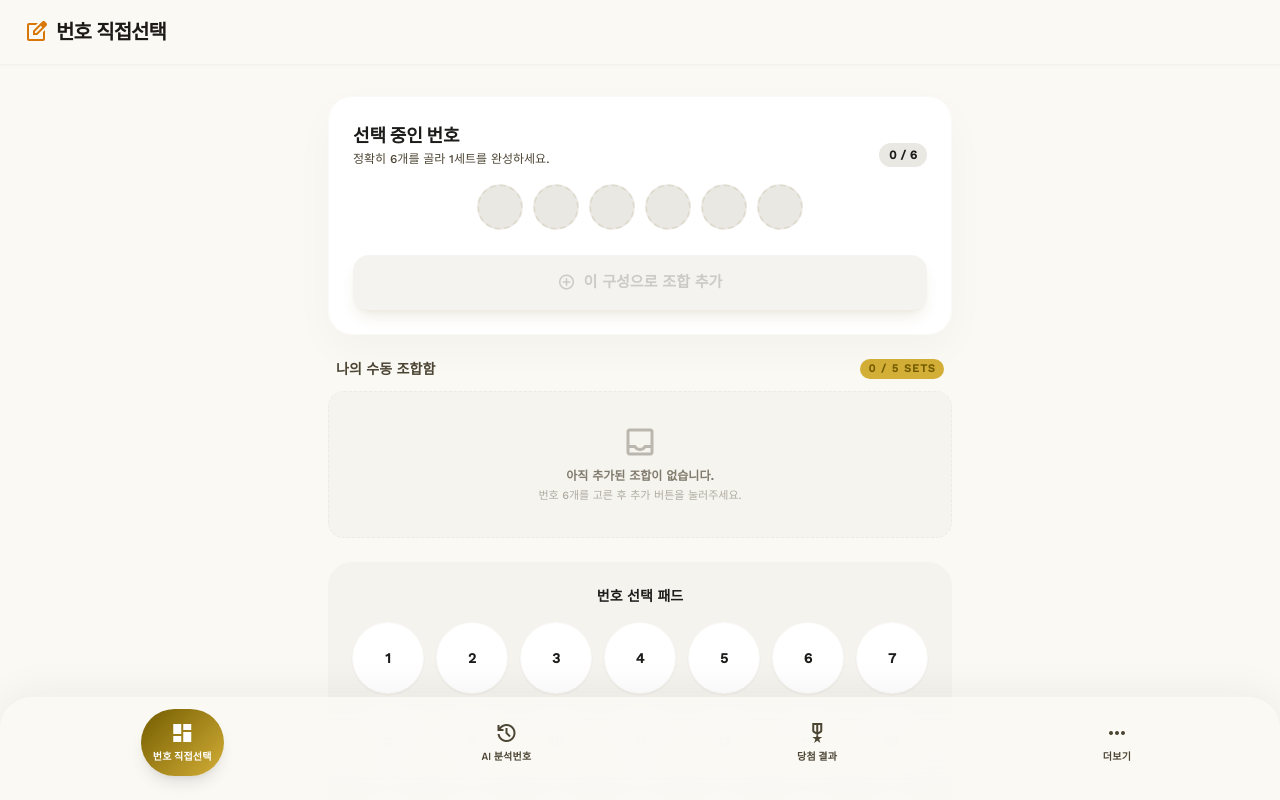
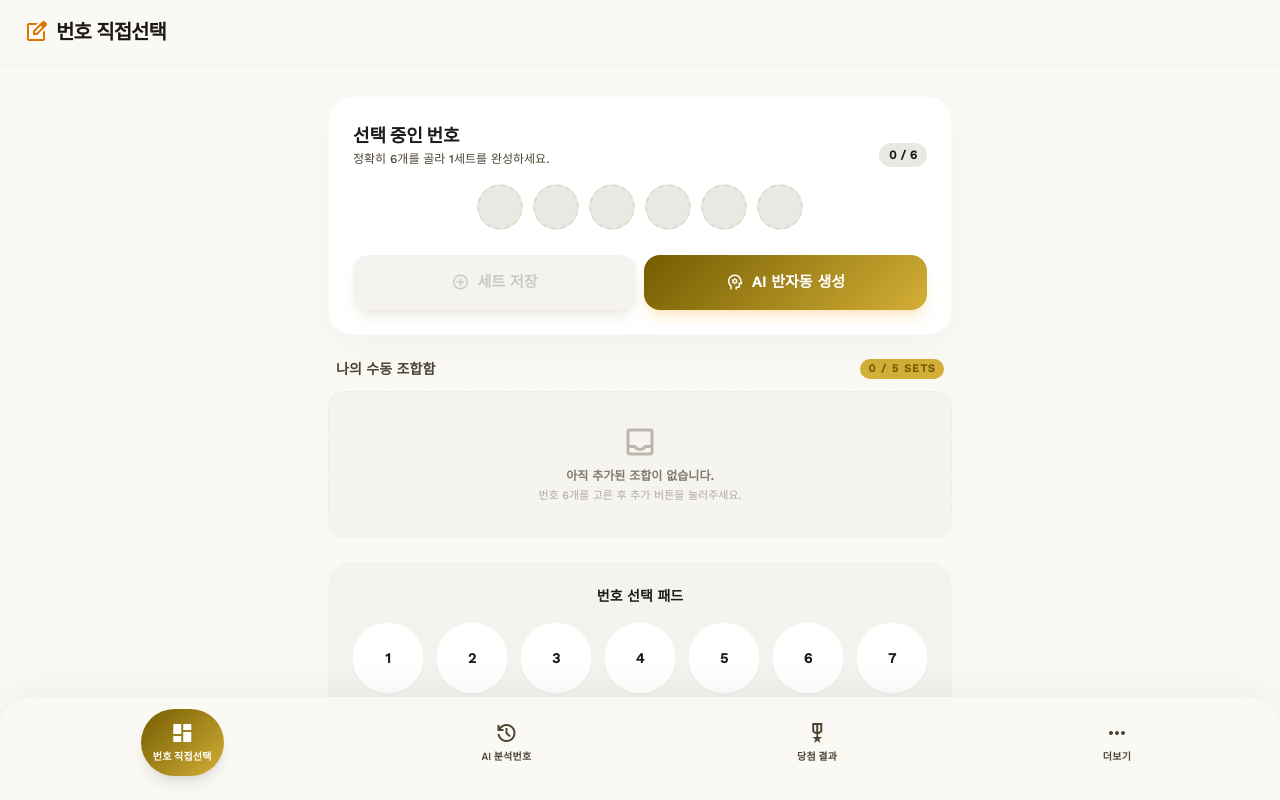
Before and after one commit to dongil-tak/luckywin, a React (Vite) app in the folder frontend/: page /dashboard in a window 1280 px wide. Shown: the top 800 px of the page. Built offline with nearby package versions, Linux system fonts and the light colour scheme.

Commit message:
feat: add semi-auto generation to manual dashboard and inline save navigation

```diff
--- a/frontend/src/pages/dashboard/Dashboard.tsx
+++ b/frontend/src/pages/dashboard/Dashboard.tsx
@@ -32,6 +32,25 @@ export default function Dashboard() {
       setSavedSets([...savedSets, currentSelection]);
       setCurrentSelection([]);
     }
+  };
+
+  const handleSemiAuto = () => {
+    if (savedSets.length >= 5) return;
+    if (currentSelection.length >= 6) return;
+
+    const available = Array.from({ length: 45 }).map((_, i) => i + 1).filter(n => !currentSelection.includes(n));
+    const toPick = 6 - currentSelection.length;
+
+    const picked = [];
+    for (let i = 0; i < toPick; i++) {
+        const randIndex = Math.floor(Math.random() * available.length);
+        picked.push(available[randIndex]);
+        available.splice(randIndex, 1);
+    }
+
+    const finalSet = [...currentSelection, ...picked].sort((a, b) => a - b);
+    setSavedSets([...savedSets, finalSet]);
+    setCurrentSelection([]);
   };
 
   const handleDeleteSet = (index: number) => {
@@ -93,14 +112,24 @@ export default function Dashboard() {
             })}
           </div>
 
+          <div className="flex gap-2">
             <button
               onClick={handleAddSet}
               disabled={currentSelection.length !== 6 || savedSets.length >= 5}
-            className="w-full py-4 rounded-2xl font-bold text-[15px] flex items-center justify-center gap-2 transition-all active:scale-95 disabled:opacity-50 disabled:bg-surface-container-high disabled:text-on-surface-variant/50 bg-primary text-white shadow-lg shadow-primary/20 pointer-events-auto"
+              className="flex-1 py-4 rounded-2xl font-bold text-[15px] flex items-center justify-center gap-2 transition-all active:scale-95 disabled:opacity-50 disabled:bg-surface-container-high disabled:text-on-surface-variant/50 bg-primary text-white shadow-lg shadow-primary/20 pointer-events-auto"
             >
               <span className="material-symbols-outlined text-lg">add_circle</span>
-            {savedSets.length >= 5 ? '최대 5세트 작성 완료' : '이 구성으로 조합 추가'}
+              {savedSets.length >= 5 ? '최대 세트 완료' : '세트 저장'}
             </button>
+            <button
+              onClick={handleSemiAuto}
+              disabled={currentSelection.length === 6 || savedSets.length >= 5}
+              className="flex-1 py-4 rounded-2xl font-bold text-[15px] flex items-center justify-center gap-2 transition-all active:scale-95 disabled:opacity-50 disabled:bg-surface-container-high disabled:text-on-surface-variant/50 gold-gradient text-white shadow-lg shadow-amber-500/20 pointer-events-auto"
+            >
+              <span className="material-symbols-outlined text-lg">psychology</span>
+              AI 반자동 생성
+            </button>
+          </div>
         </section>
 
         {/* 2. MIDDLE Area - 확정된 세트 리스트 */}
@@ -138,6 +167,16 @@ export default function Dashboard() {
                   </div>
                 );
               })}
+
+              {/* List Inner Save Button */}
+              {savedSets.length > 0 && (
+                <div className="pt-4 pb-2 animation-fade-in">
+                  <button onClick={handleFinalSave} className="w-full bg-surface-container-highest text-on-surface hover:bg-surface-variant py-4 rounded-xl font-headline font-extrabold text-[14px] flex items-center justify-center gap-2 active:scale-95 transition-all">
+                    <span className="material-symbols-outlined text-xl text-primary" data-icon="bookmark">bookmark</span>
+                    저장 번호 보러가기
+                  </button>
+                </div>
+              )}
             </div>
           )}
         </section>
@@ -165,16 +204,6 @@ export default function Dashboard() {
 
       </main>
 
-      {/* Floating Final Save Button */}
-      {savedSets.length > 0 && (
-        <div className="fixed bottom-24 left-1/2 -translate-x-1/2 z-40 w-full max-w-sm px-6 animation-fade-in">
-          <button onClick={handleFinalSave} className="w-full gold-gradient text-white py-4 rounded-full font-headline font-extrabold text-[15px] shadow-2xl shadow-amber-500/30 flex items-center justify-center gap-2 active:scale-95 transition-transform border border-amber-300/50">
-            <span className="material-symbols-outlined" data-icon="save">save</span>
-            {savedSets.length}개의 세트 저장하기
-          </button>
-        </div>
-      )}
-
       <BottomNav />
     </div>
   );
```
Lines whose indentation alone changed are shown as unchanged.
